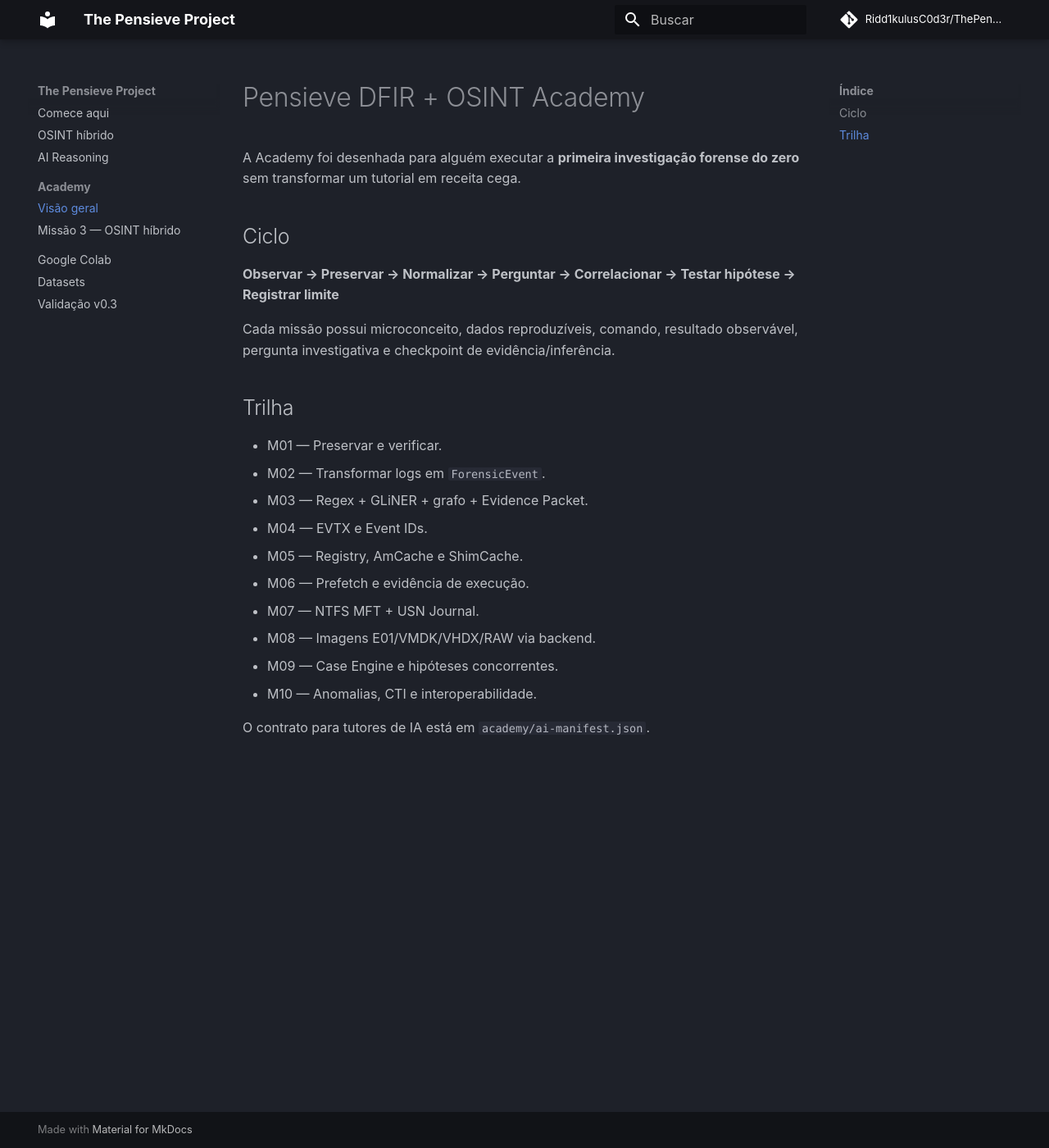
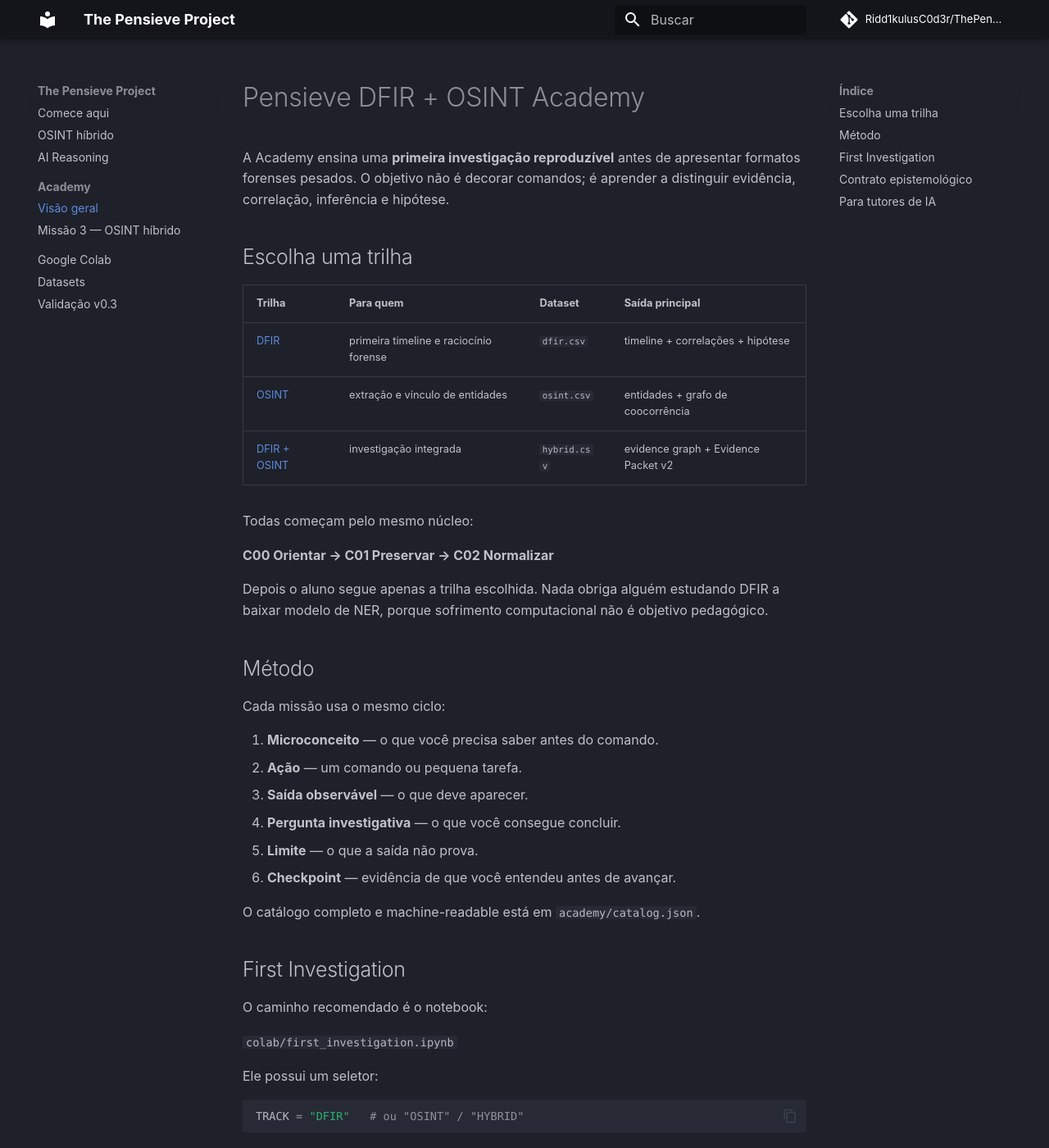
Before and after one commit to Ridd1kulusC0d3r/ThePensieveProject, an MkDocs documentation site: the page built from docs/academy/index.md, in a window 1280 px wide and 1400 px high. Shown: the whole window at 82% size. Built offline with MkDocs 1.6.1 and Material for MkDocs 9.7.7, drawn with Linux system fonts in a browser that asks for light colours; comment, search, counter and statistics services are not loaded; some of the changed text lies outside the part shown.

Commit message:
academy: update docs/academy/index.md

````diff
--- a/docs/academy/index.md
+++ b/docs/academy/index.md
@@ -1,24 +1,61 @@
 # Pensieve DFIR + OSINT Academy
 
-A Academy foi desenhada para alguém executar a **primeira investigação forense do zero** sem transformar um tutorial em receita cega.
+A Academy ensina uma **primeira investigação reproduzível** antes de apresentar formatos forenses pesados. O objetivo não é decorar comandos; é aprender a distinguir evidência, correlação, inferência e hipótese.
 
-## Ciclo
+## Escolha uma trilha
 
-**Observar → Preservar → Normalizar → Perguntar → Correlacionar → Testar hipótese → Registrar limite**
+| Trilha | Para quem | Dataset | Saída principal |
+|---|---|---|---|
+| [DFIR](track-dfir.md) | primeira timeline e raciocínio forense | `dfir.csv` | timeline + correlações + hipótese |
+| [OSINT](track-osint.md) | extração e vínculo de entidades | `osint.csv` | entidades + grafo de coocorrência |
+| [DFIR + OSINT](track-hybrid.md) | investigação integrada | `hybrid.csv` | evidence graph + Evidence Packet v2 |
 
-Cada missão possui microconceito, dados reproduzíveis, comando, resultado observável, pergunta investigativa e checkpoint de evidência/inferência.
+Todas começam pelo mesmo núcleo:
 
-## Trilha
+**C00 Orientar → C01 Preservar → C02 Normalizar**
 
-- M01 — Preservar e verificar.
-- M02 — Transformar logs em `ForensicEvent`.
-- M03 — Regex + GLiNER + grafo + Evidence Packet.
-- M04 — EVTX e Event IDs.
-- M05 — Registry, AmCache e ShimCache.
-- M06 — Prefetch e evidência de execução.
-- M07 — NTFS MFT + USN Journal.
-- M08 — Imagens E01/VMDK/VHDX/RAW via backend.
-- M09 — Case Engine e hipóteses concorrentes.
-- M10 — Anomalias, CTI e interoperabilidade.
+Depois o aluno segue apenas a trilha escolhida. Nada obriga alguém estudando DFIR a baixar modelo de NER, porque sofrimento computacional não é objetivo pedagógico.
 
-O contrato para tutores de IA está em `academy/ai-manifest.json`.
+## Método
+
+Cada missão usa o mesmo ciclo:
+
+1. **Microconceito** — o que você precisa saber antes do comando.
+2. **Ação** — um comando ou pequena tarefa.
+3. **Saída observável** — o que deve aparecer.
+4. **Pergunta investigativa** — o que você consegue concluir.
+5. **Limite** — o que a saída não prova.
+6. **Checkpoint** — evidência de que você entendeu antes de avançar.
+
+O catálogo completo e machine-readable está em `academy/catalog.json`.
+
+## First Investigation
+
+O caminho recomendado é o notebook:
+
+`colab/first_investigation.ipynb`
+
+Ele possui um seletor:
+
+```python
+TRACK = "DFIR"   # ou "OSINT" / "HYBRID"
+```
+
+O notebook usa apenas datasets sintéticos pequenos por padrão. GLiNER e Qwen permanecem desativados até o aluno habilitá-los conscientemente.
+
+## Contrato epistemológico
+
+```text
+evento != interpretação
+score != veredito
+correlação != causalidade
+entidade normalizada != identidade verificada
+saída de IA != evidência
+hipótese != conclusão
+```
+
+## Para tutores de IA
+
+`academy/ai-manifest.json` define como um tutor deve ensinar as missões. Ele deve pedir que o aluno interprete a evidência e apontar os campos relevantes quando houver erro, em vez de simplesmente despejar a resposta.
+
+O progresso pode ser representado pelo schema `schemas/academy-progress.schema.json`.
````
